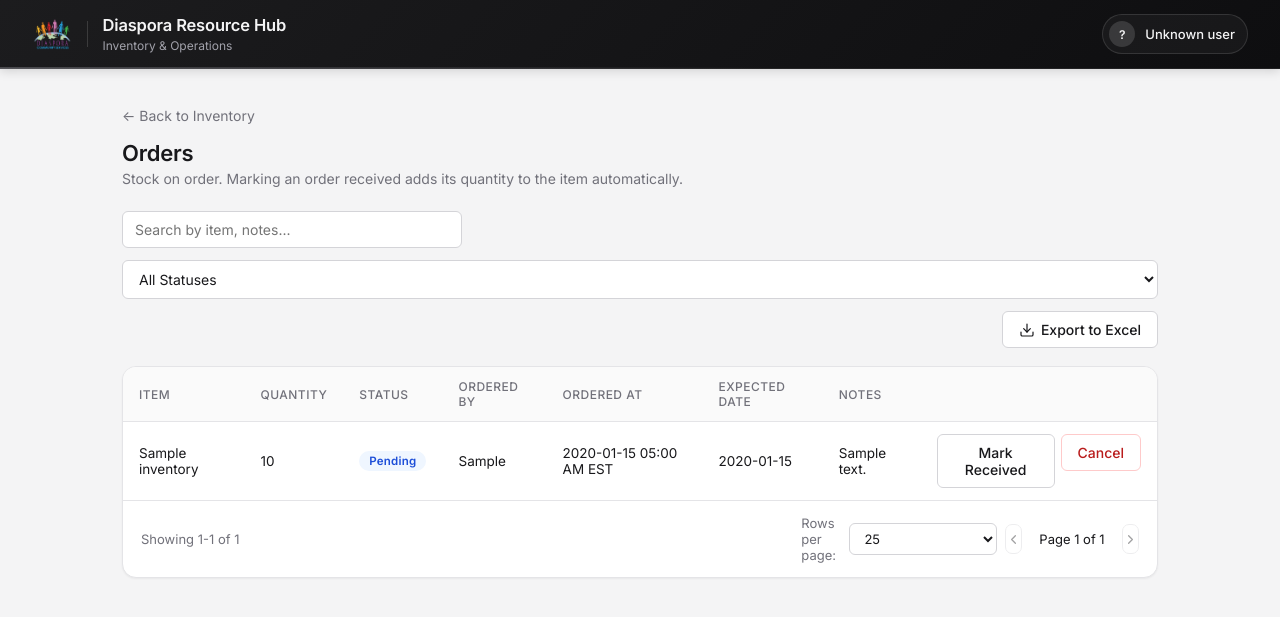
After one commit to Jacob1531/InventoryTest, a Flask app: page /inventory/orders in a window 1280 px wide. The commit adds this page. Shown: the top 617 px of the page. Run offline with Flask 3, Linux system fonts and the light colour scheme; tables that the repository leaves empty hold one stand-in row (values such as "Sample post"); some libraries are stand-ins or nearby versions.

Commit message:
Added Orders tracking and management, including its interactions with the overall inventory process

```diff
--- a/app.py
+++ b/app.py
@@ -10,7 +10,7 @@ from azure.storage.blob import BlobServiceClient
 from sqlalchemy import text, func
 
 from db import SessionLocal, engine
-from models import Inventory, InventoryAudit, MAX_NUMERIC_VALUE
+from models import Inventory, InventoryAudit, InventoryOrder, MAX_NUMERIC_VALUE
 from services.inventory_update import update_inventory_quantity
 from services.image_handler import generate_image_url, upload_inventory_image, display_filename, is_valid_image_filename
 from services.notifications import send_low_stock_email
@@ -166,11 +166,146 @@ def low_stock_items():
         .all()
     )
 
+    pending_orders = db.query(InventoryOrder).filter(InventoryOrder.status == "PENDING").all()
+    on_order_totals = {}
+    for order in pending_orders:
+        on_order_totals[order.item_id] = on_order_totals.get(order.item_id, 0) + order.quantity
+
     for item in items:
         item.is_out = item.quantity is not None and item.quantity <= 0
+        item.on_order = on_order_totals.get(item.id, 0)
 
     db.close()
     return render_template("low_stock.html", items=items, title="Low Stock Items")
+
+
+@app.route("/inventory/order/<int:item_id>", methods=["POST"])
+def place_order(item_id):
+    db = SessionLocal()
+    try:
+        item = db.query(Inventory).filter(Inventory.id == item_id, Inventory.is_active == True).first()
+        if not item:
+            return "Item not found", 404
+
+        try:
+            quantity = int(request.form.get("quantity"))
+        except (TypeError, ValueError):
+            return "Quantity must be a whole number.", 400
+
+        if quantity <= 0:
+            return "Order quantity must be greater than zero.", 400
+        if quantity > MAX_NUMERIC_VALUE:
+            return f"Order quantity can't exceed {MAX_NUMERIC_VALUE}.", 400
+
+        expected_date_str = request.form.get("expected_date")
+        expected_date = None
+        if expected_date_str:
+            try:
+                expected_date = datetime.strptime(expected_date_str, "%Y-%m-%d").date()
+            except ValueError:
+                return "Expected date must be a valid date.", 400
+
+        notes = request.form.get("notes") or None
+
+        order = InventoryOrder(
+            item_id=item.id,
+            quantity=quantity,
+            status="PENDING",
+            ordered_by=get_user(),
+            expected_date=expected_date,
+            notes=notes,
+        )
+        db.add(order)
+        db.commit()
+
+        flash(f'Order placed: {quantity} x "{item.name}".', "success")
+        return redirect(request.referrer or url_for("inventory"))
+
+    except Exception as e:
+        db.rollback()
+        return f"Failed to place order: {str(e)}", 500
+    finally:
+        db.close()
+
+
+@app.route("/inventory/orders")
+def inventory_orders():
+    db = SessionLocal()
+    orders = db.query(InventoryOrder).order_by(InventoryOrder.ordered_at.desc()).all()
+
+    item_names = {item.id: item.name for item in db.query(Inventory).all()}
+    for order in orders:
+        order.item_name = item_names.get(order.item_id, f"Item #{order.item_id} (deleted)")
+        order.ordered_at_display = format_eastern(order.ordered_at, fmt="%Y-%m-%d %I:%M %p %Z")
+        order.received_at_display = format_eastern(order.received_at, fmt="%Y-%m-%d %I:%M %p %Z") if order.received_at else None
+        order.expected_date_display = order.expected_date.strftime("%Y-%m-%d") if order.expected_date else None
+
+    db.close()
+    return render_template("orders.html", orders=orders, title="Orders")
+
+
+@app.route("/inventory/order/<int:order_id>/receive", methods=["POST"])
+def receive_order(order_id):
+    db = SessionLocal()
+    try:
+        order = db.query(InventoryOrder).filter(InventoryOrder.id == order_id).first()
+        if not order:
+            return "Order not found", 404
+        if order.status != "PENDING":
+            return "Only pending orders can be marked received.", 400
+
+        item = db.query(Inventory).filter(Inventory.id == order.item_id).first()
+        if not item:
+            return "The item for this order no longer exists.", 400
+
+        old_quantity = item.quantity
+        item.quantity = (item.quantity or 0) + order.quantity
+
+        order.status = "RECEIVED"
+        order.received_at = datetime.utcnow()
+
+        db.add(InventoryAudit(
+            item_id=str(item.id),
+            action="ORDER_RECEIVED",
+            field_name="quantity",
+            old_value=str(old_quantity),
+            new_value=str(item.quantity),
+            changed_by=get_user(),
+            source="UI",
+        ))
+
+        db.commit()
+        flash(f'Received {order.quantity} x "{item.name}". Quantity updated.', "success")
+        return redirect(url_for("inventory_orders"))
+
+    except Exception as e:
+        db.rollback()
+        return f"Failed to mark order received: {str(e)}", 500
+    finally:
+        db.close()
+
+
+@app.route("/inventory/order/<int:order_id>/cancel", methods=["POST"])
+def cancel_order(order_id):
+    db = SessionLocal()
+    try:
+        order = db.query(InventoryOrder).filter(InventoryOrder.id == order_id).first()
+        if not order:
+            return "Order not found", 404
+        if order.status != "PENDING":
+            return "Only pending orders can be cancelled.", 400
+
+        order.status = "CANCELLED"
+        db.commit()
+
+        flash("Order cancelled.", "success")
+        return redirect(url_for("inventory_orders"))
+
+    except Exception as e:
+        db.rollback()
+        return f"Failed to cancel order: {str(e)}", 500
+    finally:
+        db.close()
 
 
 @app.route("/reports/added-this-week")
@@ -216,6 +351,15 @@ def favicon():
 #        conn.commit()
 #    return "Migration applied"
 
+# ONE-TIME MIGRATION - visit this URL once to create the new inventory_order
+# table (used by the "on order" feature), then DELETE THIS ROUTE. Safe to
+# run more than once if needed - checkfirst=True skips creation if the
+# table already exists rather than erroring.
+@app.route("/create-orders-table")
+def create_orders_table():
+    InventoryOrder.__table__.create(bind=engine, checkfirst=True)
+    return "inventory_order table created (or already existed) - remove this route now."
+
 # ONE-TIME CLEANUP - visit this URL once to remove the "Meme" test item and
 # its audit history, then DELETE THIS ROUTE. It is not gated behind a
 # confirmation step and will silently do nothing if the item is already gone,
@@ -249,13 +393,18 @@ def inventory():
     db = SessionLocal()
     items = db.query(Inventory).filter(Inventory.is_active == True).all()
 
+    # Sum pending order quantity per item, so cards can show "X on order".
+    pending_orders = db.query(InventoryOrder).filter(InventoryOrder.status == "PENDING").all()
+    on_order_totals = {}
+    for order in pending_orders:
+        on_order_totals[order.item_id] = on_order_totals.get(order.item_id, 0) + order.quantity
 
     for item in items:
         if item.image_blob_path:
             item.image_url = generate_image_url(item.image_blob_path)
         else:
             item.image_url = None
-
+        item.on_order = on_order_totals.get(item.id, 0)
 
     db.close()
     return render_template("inventory.html", items=items, title="Inventory")
--- /dev/null
+++ b/static/js/order.js
@@ -0,0 +1,105 @@
+/**
+ * Place-order modal, shared across every page that can trigger it
+ * (Inventory, Low Stock). The modal markup itself lives once in
+ * base.html so every page gets it without duplicating HTML/JS.
+ *
+ * This file is loaded in <head>, before the modal HTML exists in the
+ * DOM, so anything that touches an element is deferred to
+ * DOMContentLoaded. The open/close/validate functions themselves are
+ * safe to define at top level since they're only ever invoked later,
+ * via onclick handlers, by which point the DOM is ready.
+ */
+
+function openOrderModal(button)
+{
+    const id = button.dataset.id;
+    const name = button.dataset.name;
+    document.getElementById("orderModalItemName").textContent = "For: " + name;
+    document.getElementById("orderForm").action = "/inventory/order/" + id;
+    document.getElementById("orderQuantity").value = "";
+    document.getElementById("orderExpectedDate").value = "";
+    document.getElementById("orderNotes").value = "";
+    document.getElementById("orderQuantity").classList.remove("has-error");
+    document.getElementById("orderQuantityError").textContent = "";
+    document.getElementById("orderFormError").style.display = "none";
+    document.getElementById("orderModal").style.display = "block";
+}
+
+function closeOrderModal()
+{
+    document.getElementById("orderModal").style.display = "none";
+}
+
+function validateOrderForm()
+{
+    const qtyStr = document.getElementById("orderQuantity").value.trim();
+    const qtyNum = qtyStr === "" ? NaN : Number(qtyStr);
+    const input = document.getElementById("orderQuantity");
+    const errEl = document.getElementById("orderQuantityError");
+
+    let message = "";
+    if (Number.isNaN(qtyNum) || !Number.isInteger(qtyNum)) {
+        message = "Quantity must be a whole number.";
+    } else if (qtyNum <= 0) {
+        message = "Quantity must be greater than zero.";
+    } else if (qtyNum > 999999999) {
+        message = "Quantity can't exceed 999999999.";
+    }
+
+    input.classList.toggle("has-error", !!message);
+    errEl.textContent = message;
+    return !message;
+}
+
+document.addEventListener("DOMContentLoaded", () => {
+    const modal = document.getElementById("orderModal");
+    if (!modal) return;
+
+    let orderModalMouseDownOnBackdrop = false;
+
+    modal.addEventListener("mousedown", function(event) {
+        orderModalMouseDownOnBackdrop = (event.target === this);
+    });
+
+    modal.addEventListener("click", function(event) {
+        if (event.target === this && orderModalMouseDownOnBackdrop) closeOrderModal();
+    });
+
+    document.getElementById("orderQuantity").addEventListener("input", validateOrderForm);
+
+    document.getElementById("orderForm").addEventListener("submit", function(event) {
+        event.preventDefault();
+
+        if (!validateOrderForm()) return;
+
+        const form = event.target;
+        const saveBtn = document.getElementById("orderSaveBtn");
+        const errorBanner = document.getElementById("orderFormError");
+        errorBanner.style.display = "none";
+
+        saveBtn.disabled = true;
+        saveBtn.textContent = "Placing order...";
+
+        fetch(form.action, {
+            method: "POST",
+            body: new FormData(form),
+        })
+            .then(res => res.text().then(text => ({ ok: res.ok, text })))
+            .then(({ ok, text }) => {
+                if (!ok) {
+                    errorBanner.textContent = text || "Failed to place order. Please try again.";
+                    errorBanner.style.display = "block";
+                    saveBtn.disabled = false;
+                    saveBtn.textContent = "Place Order";
+                    return;
+                }
+                window.location.reload();
+            })
+            .catch(() => {
+                errorBanner.textContent = "Couldn't reach the server. Please try again.";
+                errorBanner.style.display = "block";
+                saveBtn.disabled = false;
+                saveBtn.textContent = "Place Order";
+            });
+    });
+});
--- a/static/style.css
+++ b/static/style.css
@@ -407,10 +407,30 @@ button {
     background: var(--info-bg);
 }
 
+.icon-btn.order-btn:hover {
+    color: #6d28d9;
+    border-color: #6d28d9;
+    background: #f5f3ff;
+}
+
 .icon-btn.delete-btn:hover {
     color: var(--danger);
     border-color: var(--danger);
     background: var(--danger-bg);
+}
+
+.on-order-badge {
+    display: flex;
+    align-items: center;
+    gap: 5px;
+    width: fit-content;
+    font-size: 11.5px;
+    font-weight: 500;
+    color: var(--info);
+    background: var(--info-bg);
+    border-radius: 20px;
+    padding: 2px 9px;
+    margin-top: 2px;
 }
 
 /* ==========================================================================
@@ -886,6 +906,21 @@ input[type="number"].has-error {
     color: #be185d;
 }
 
+.badge-pending {
+    background-color: var(--info-bg);
+    color: var(--info);
+}
+
+.badge-received {
+    background-color: var(--success-bg);
+    color: var(--success);
+}
+
+.badge-cancelled {
+    background-color: var(--surface-muted);
+    color: var(--text-muted);
+}
+
 .badge-low {
     background-color: #fffbeb;
     color: #b45309;
--- a/templates/base.html
+++ b/templates/base.html
@@ -22,6 +22,7 @@
     <script src="{{ url_for('static', filename='js/export.js') }}"></script>
     <script src="{{ url_for('static', filename='js/toast.js') }}"></script>
     <script src="{{ url_for('static', filename='js/theme.js') }}"></script>
+    <script src="{{ url_for('static', filename='js/order.js') }}"></script>
 </head>
 <body>
 
@@ -54,5 +55,33 @@
     {% block content %}{% endblock %}
 </main>
 
+<div id="orderModal" class="modal">
+    <div class="modal-content">
+        <span class="close" onclick="closeOrderModal()">&times;</span>
+        <h2>Place Order</h2>
+        <p class="panel-subtitle" id="orderModalItemName"></p>
+        <form id="orderForm" method="POST">
+            <input type="hidden" name="csrf_token" value="{{ csrf_token() }}">
+            <p id="orderFormError" class="form-error-banner" style="display:none;"></p>
+            <div class="field">
+                <label for="orderQuantity">Quantity</label>
+                <input type="number" id="orderQuantity" name="quantity" min="1" required>
+                <span class="field-error" id="orderQuantityError"></span>
+            </div>
+            <div class="field">
+                <label for="orderExpectedDate">Expected date (optional)</label>
+                <input type="date" id="orderExpectedDate" name="expected_date">
+            </div>
+            <div class="field">
+                <label for="orderNotes">Notes (optional)</label>
+                <input type="text" id="orderNotes" name="notes" placeholder="PO number, supplier, etc.">
+            </div>
+            <div class="form-actions">
+                <button type="submit" class="btn btn-primary" id="orderSaveBtn">Place Order</button>
+            </div>
+        </form>
+    </div>
+</div>
+
 </body>
 </html>
--- a/templates/low_stock.html
+++ b/templates/low_stock.html
@@ -29,6 +29,8 @@
                 <th>Threshold</th>
                 <th>Price</th>
                 <th>Status</th>
+                <th>On Order</th>
+                <th class="no-export"></th>
             </tr>
         </thead>
         <tbody>
@@ -45,6 +47,10 @@
                     {% else %}
                         <span class="badge badge-low">Low Stock</span>
                     {% endif %}
+                </td>
+                <td>{{ item.on_order if item.on_order else "-" }}</td>
+                <td>
+                    <button type="button" class="btn btn-secondary" data-id="{{ item.id }}" data-name="{{ item.name }}" onclick="openOrderModal(this)">Place Order</button>
                 </td>
             </tr>
             {% endfor %}
--- /dev/null
+++ b/templates/orders.html
@@ -0,0 +1,177 @@
+{% extends "base.html" %}
+{% block content %}
+
+<a href="{{ url_for('inventory') }}" class="back-link" style="margin-top:0; margin-bottom:16px;">← Back to Inventory</a>
+
+<div class="page-header">
+    <div>
+        <h2>Orders</h2>
+        <p class="page-subtitle">Stock on order. Marking an order received adds its quantity to the item automatically.</p>
+    </div>
+</div>
+
+{% if orders %}
+<div class="filters">
+    <input type="text" id="ordersSearch" placeholder="Search by item, notes..." onkeyup="filterOrders()" class="search-box">
+    <select id="ordersStatusFilter" onchange="filterOrders()" class="action-filter">
+        <option value="">All Statuses</option>
+        <option value="PENDING">Pending</option>
+        <option value="RECEIVED">Received</option>
+        <option value="CANCELLED">Cancelled</option>
+    </select>
+    <button type="button" class="btn btn-secondary" style="margin-left:auto;" onclick="exportTableToExcel('ordersTable', 'orders.xlsx')">
+        <svg viewBox="0 0 24 24" width="16" height="16" fill="none" stroke="currentColor" stroke-width="1.8" stroke-linecap="round" stroke-linejoin="round"><path d="M21 15v4a2 2 0 0 1-2 2H5a2 2 0 0 1-2-2v-4"/><polyline points="7 10 12 15 17 10"/><line x1="12" y1="15" x2="12" y2="3"/></svg>
+        Export to Excel
+    </button>
+</div>
+
+<div class="table-wrap">
+    <table id="ordersTable" class="reports-table">
+        <thead>
+            <tr>
+                <th>Item</th>
+                <th>Quantity</th>
+                <th>Status</th>
+                <th>Ordered By</th>
+                <th>Ordered At</th>
+                <th>Expected Date</th>
+                <th>Notes</th>
+                <th class="no-export"></th>
+            </tr>
+        </thead>
+        <tbody>
+            {% for order in orders %}
+            <tr data-status="{{ order.status }}">
+                <td>{{ order.item_name }}</td>
+                <td>{{ order.quantity }}</td>
+                <td><span class="badge badge-{{ order.status|lower }}">{{ order.status|title }}</span></td>
+                <td>{{ order.ordered_by }}</td>
+                <td>{{ order.ordered_at_display }}</td>
+                <td>{{ order.expected_date_display or "-" }}</td>
+                <td>{{ order.notes or "-" }}</td>
+                <td>
+                    {% if order.status == "PENDING" %}
+                    <div style="display:flex; gap:6px;">
+                        <form method="POST" action="{{ url_for('receive_order', order_id=order.id) }}"
+                              onsubmit="return confirm('Mark this order received? {{ order.quantity }} will be added to &quot;{{ order.item_name }}&quot;.');">
+                            <input type="hidden" name="csrf_token" value="{{ csrf_token() }}">
+                            <button type="submit" class="btn btn-secondary">Mark Received</button>
+                        </form>
+                        <form method="POST" action="{{ url_for('cancel_order', order_id=order.id) }}"
+                              onsubmit="return confirm('Cancel this order?');">
+                            <input type="hidden" name="csrf_token" value="{{ csrf_token() }}">
+                            <button type="submit" class="btn btn-danger-outline">Cancel</button>
+                        </form>
+                    </div>
+                    {% endif %}
+                </td>
+            </tr>
+            {% endfor %}
+        </tbody>
+    </table>
+    <p id="ordersNoResults" class="no-results" style="display:none;">No matching results.</p>
+    <div class="pagination-bar" id="ordersPaginationBar">
+        <span id="ordersPageSummary">Showing 0 of 0</span>
+        <div class="pagination-controls">
+            <label for="ordersPerPageSelect" style="margin-right:2px;">Rows per page:</label>
+            <select id="ordersPerPageSelect" class="per-page-select" onchange="changeOrdersPageSize(this.value)">
+                <option value="10">10</option>
+                <option value="25" selected>25</option>
+                <option value="50">50</option>
+                <option value="100">100</option>
+            </select>
+            <button type="button" class="page-nav-btn" id="ordersPrevBtn" onclick="goToOrdersPage(-1)" title="Previous page">
+                <svg viewBox="0 0 24 24" fill="none" stroke="currentColor" stroke-width="2" stroke-linecap="round" stroke-linejoin="round"><polyline points="15 18 9 12 15 6"/></svg>
+            </button>
+            <span class="page-indicator" id="ordersPageIndicator">Page 1 of 1</span>
+            <button type="button" class="page-nav-btn" id="ordersNextBtn" onclick="goToOrdersPage(1)" title="Next page">
+                <svg viewBox="0 0 24 24" fill="none" stroke="currentColor" stroke-width="2" stroke-linecap="round" stroke-linejoin="round"><polyline points="9 18 15 12 9 6"/></svg>
+            </button>
+        </div>
+    </div>
+</div>
+
+<script>
+let ordersCurrentPage = 1;
+let ordersPerPage = 25;
+
+function filterOrders()
+{
+    const searchInput = document.getElementById("ordersSearch").value.toLowerCase();
+    const statusInput = document.getElementById("ordersStatusFilter").value;
+    const rows = document.querySelectorAll("#ordersTable tbody tr");
+
+    rows.forEach(row => {
+        const text = row.textContent.toLowerCase();
+        const matchesSearch = text.includes(searchInput);
+        const matchesStatus = statusInput === "" || row.dataset.status === statusInput;
+        row.dataset.filterMatch = (matchesSearch && matchesStatus) ? "true" : "false";
+    });
+
+    ordersCurrentPage = 1;
+    renderOrdersPage();
+}
+
+function changeOrdersPageSize(value)
+{
+    ordersPerPage = parseInt(value, 10);
+    ordersCurrentPage = 1;
+    renderOrdersPage();
+}
+
+function goToOrdersPage(delta)
+{
+    ordersCurrentPage += delta;
+    renderOrdersPage();
+}
+
+function renderOrdersPage()
+{
+    const allRows = Array.from(document.querySelectorAll("#ordersTable tbody tr"));
+    const filteredRows = allRows.filter(row => row.dataset.filterMatch !== "false");
+    const totalFiltered = filteredRows.length;
+    const totalPages = Math.max(1, Math.ceil(totalFiltered / ordersPerPage));
+
+    if (ordersCurrentPage > totalPages) ordersCurrentPage = totalPages;
+    if (ordersCurrentPage < 1) ordersCurrentPage = 1;
+
+    const startIdx = (ordersCurrentPage - 1) * ordersPerPage;
+    const endIdx = startIdx + ordersPerPage;
+
+    allRows.forEach(row => {
+        if (row.dataset.filterMatch === "false") {
+            row.style.display = "none";
+            return;
+        }
+        const idxInFiltered = filteredRows.indexOf(row);
+        const onCurrentPage = idxInFiltered >= startIdx && idxInFiltered < endIdx;
+        row.style.display = onCurrentPage ? "" : "none";
+    });
+
+    document.getElementById("ordersNoResults").style.display = totalFiltered === 0 ? "block" : "none";
+    document.getElementById("ordersPaginationBar").style.display = totalFiltered === 0 ? "none" : "flex";
+
+    const rangeStart = totalFiltered === 0 ? 0 : startIdx + 1;
+    const rangeEnd = Math.min(endIdx, totalFiltered);
+    document.getElementById("ordersPageSummary").textContent =
+        `Showing ${rangeStart}-${rangeEnd} of ${totalFiltered}`;
+    document.getElementById("ordersPageIndicator").textContent =
+        `Page ${ordersCurrentPage} of ${totalPages}`;
+
+    document.getElementById("ordersPrevBtn").disabled = ordersCurrentPage <= 1;
+    document.getElementById("ordersNextBtn").disabled = ordersCurrentPage >= totalPages;
+}
+
+document.addEventListener("DOMContentLoaded", () => {
+    document.querySelectorAll("#ordersTable tbody tr").forEach(row => {
+        row.dataset.filterMatch = "true";
+    });
+    renderOrdersPage();
+});
+</script>
+
+{% else %}
+<div class="empty-state">No orders yet. Place one from the Inventory or Low Stock pages.</div>
+{% endif %}
+
+{% endblock %}
```
Also changed, not shown: models.py (+17 -2 lines), templates/inventory.html (+18 -0 lines).
